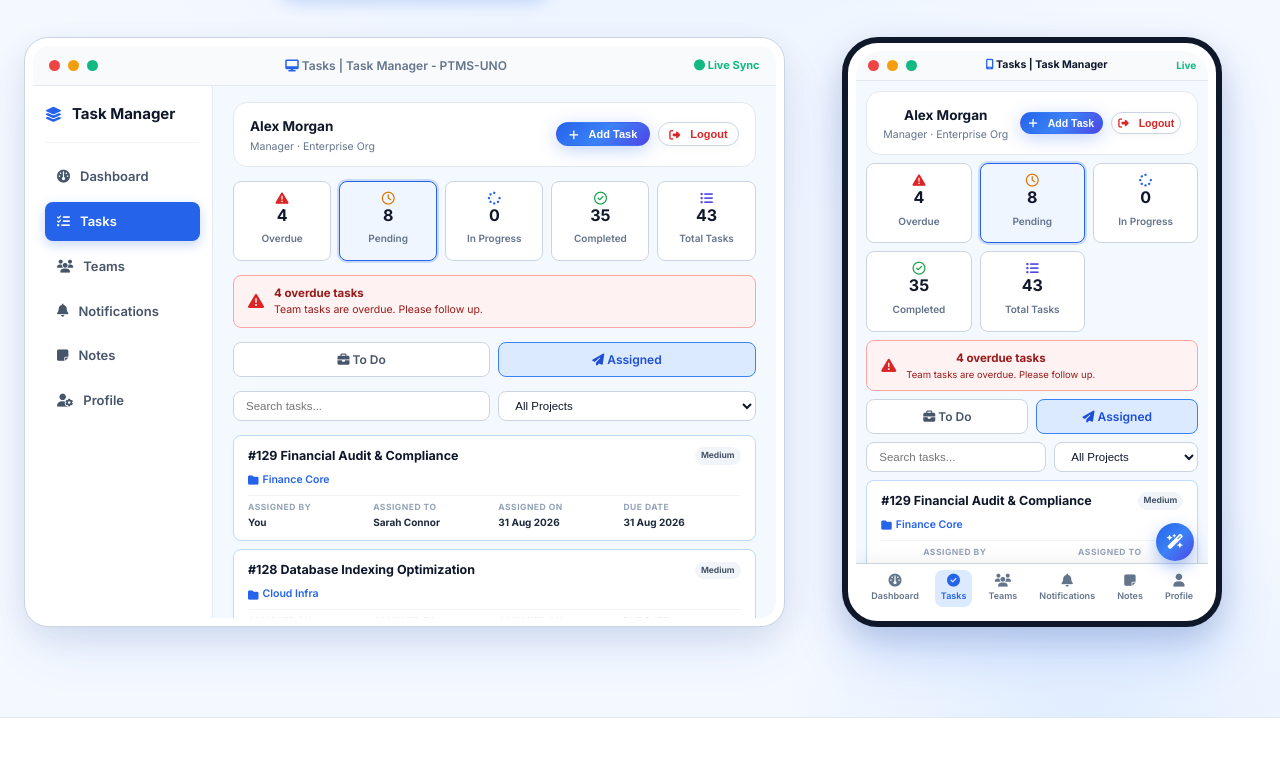
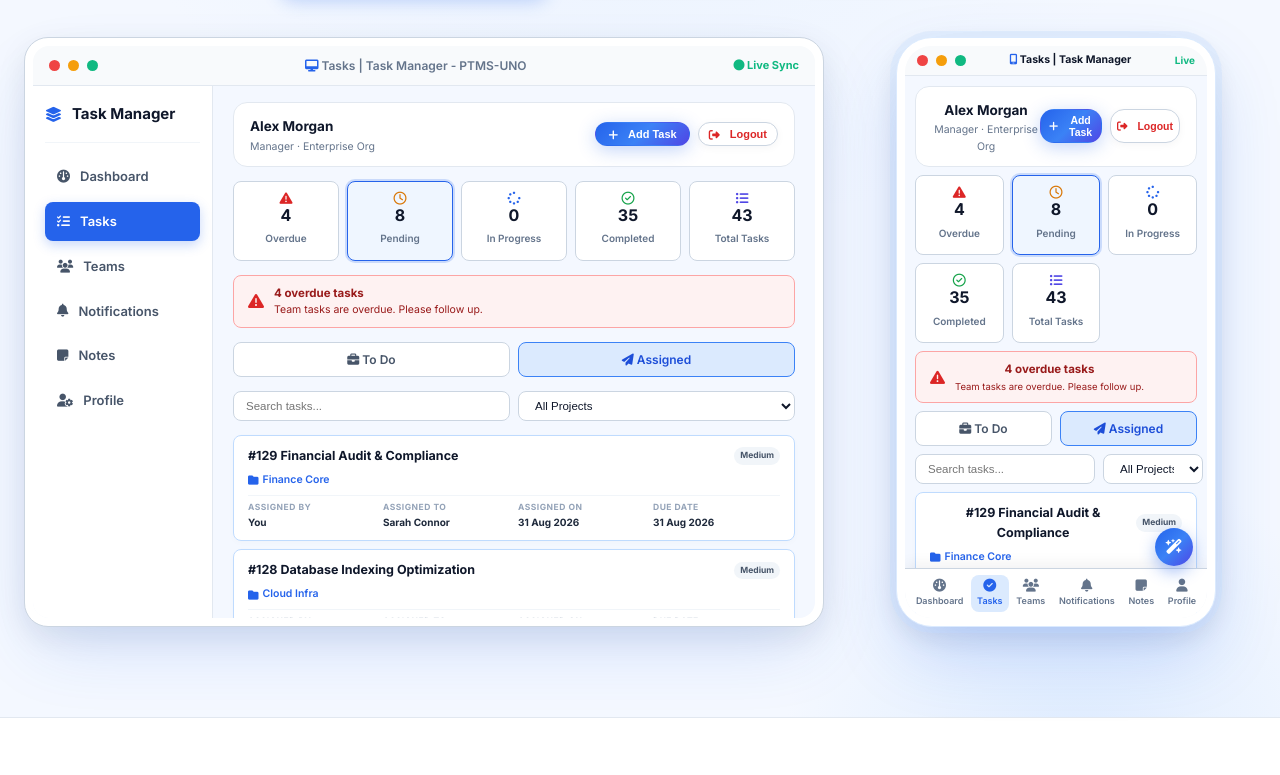
Before and after one commit to datsbitsindia/ptms_landing_web, a plain HTML site: page index.html in a window 1280 px wide. Shown: the part 646-1421 px from the top of the page. Drawn offline with Linux system fonts and the light colour scheme.

Commit message:
Remove black mobile border, make desktop clearly wider (2:1 ratio), premium blue glow on phone frame

```diff
--- a/style.css
+++ b/style.css
@@ -304,9 +304,9 @@ a {
 /* DUAL SIDE-BY-SIDE APP SHOWCASE LAYOUT (Equal Height Desktop + Mobile) */
 .dual-app-showcase {
     display: grid;
-    grid-template-columns: 1.7fr 1fr;
-    gap: 24px;
-    align-items: stretch; /* EQUAL HEIGHT FOR BOTH MOCKUPS */
+    grid-template-columns: 2fr 1fr;
+    gap: 32px;
+    align-items: stretch;
     max-width: 1260px;
     margin: 0 auto;
     position: relative;
@@ -332,12 +332,12 @@ a {
 .hero-mockup-wrap {
     position: relative;
     width: 100%;
-    height: 590px; /* EXACT EQUAL HEIGHT */
+    height: 590px;
     border-radius: var(--radius-lg);
     padding: 8px;
     background: #ffffff;
     border: 1px solid #cbd5e1;
-    box-shadow: 0 25px 60px -15px rgba(37, 99, 235, 0.15), 0 10px 30px rgba(15, 23, 42, 0.08);
+    box-shadow: 0 30px 70px -15px rgba(37, 99, 235, 0.18), 0 10px 30px rgba(15, 23, 42, 0.08);
     display: flex;
     flex-direction: column;
 }
@@ -617,17 +617,17 @@ a {
 }
 .priority-pill-sm.high { background: #fee2e2; color: #b91c1c; }
 
-/* 2. MOBILE PHONE DISPLAY FRAME (EQUAL HEIGHT 590px, ZERO SCROLLBARS) */
+/* 2. MOBILE PHONE DISPLAY FRAME (EQUAL HEIGHT 590px, ZERO SCROLLBARS, NO BLACK BORDER) */
 .mobile-frame-wrap {
     width: 100%;
-    max-width: 380px;
-    height: 590px; /* EXACT EQUAL HEIGHT MATCHING DESKTOP */
+    max-width: 320px;
+    height: 590px;
     margin: 0 auto;
     background: #ffffff;
     border-radius: 36px;
     padding: 8px;
-    border: 6px solid #0f172a;
-    box-shadow: 0 25px 50px rgba(37, 99, 235, 0.22), 0 10px 30px rgba(15, 23, 42, 0.12);
+    border: 1px solid #dbeafe;
+    box-shadow: 0 30px 70px -10px rgba(37, 99, 235, 0.25), 0 0 0 6px rgba(219, 234, 254, 0.6), 0 10px 30px rgba(15, 23, 42, 0.1);
     position: relative;
     display: flex;
     flex-direction: column;
```
